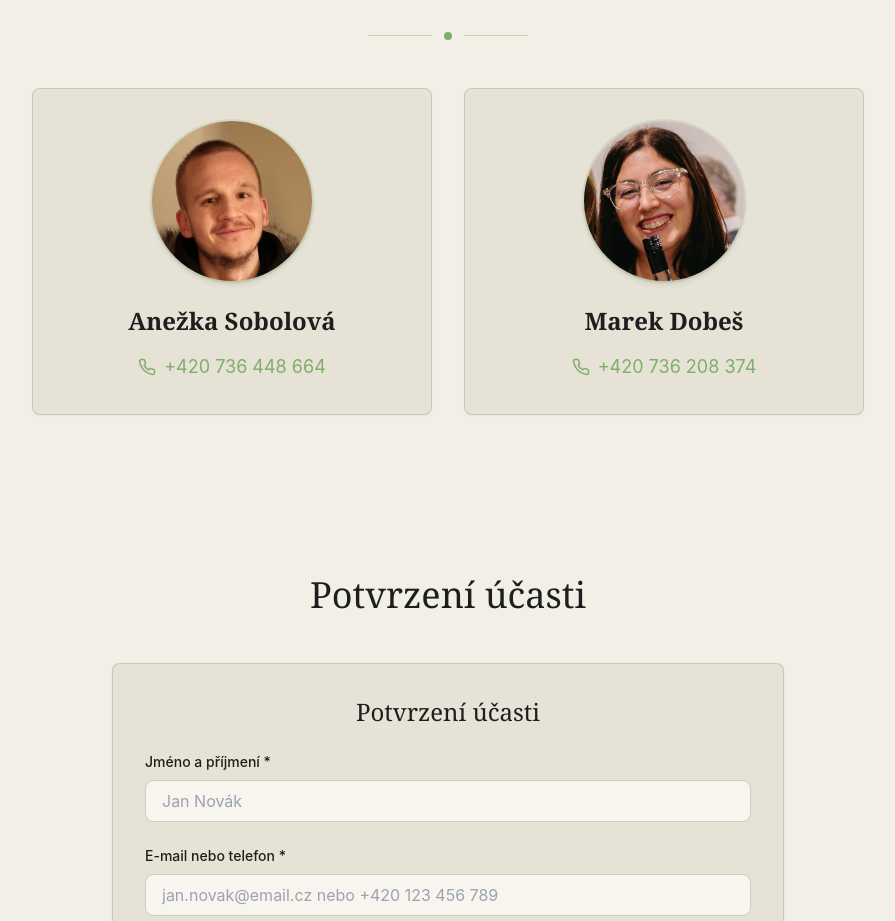
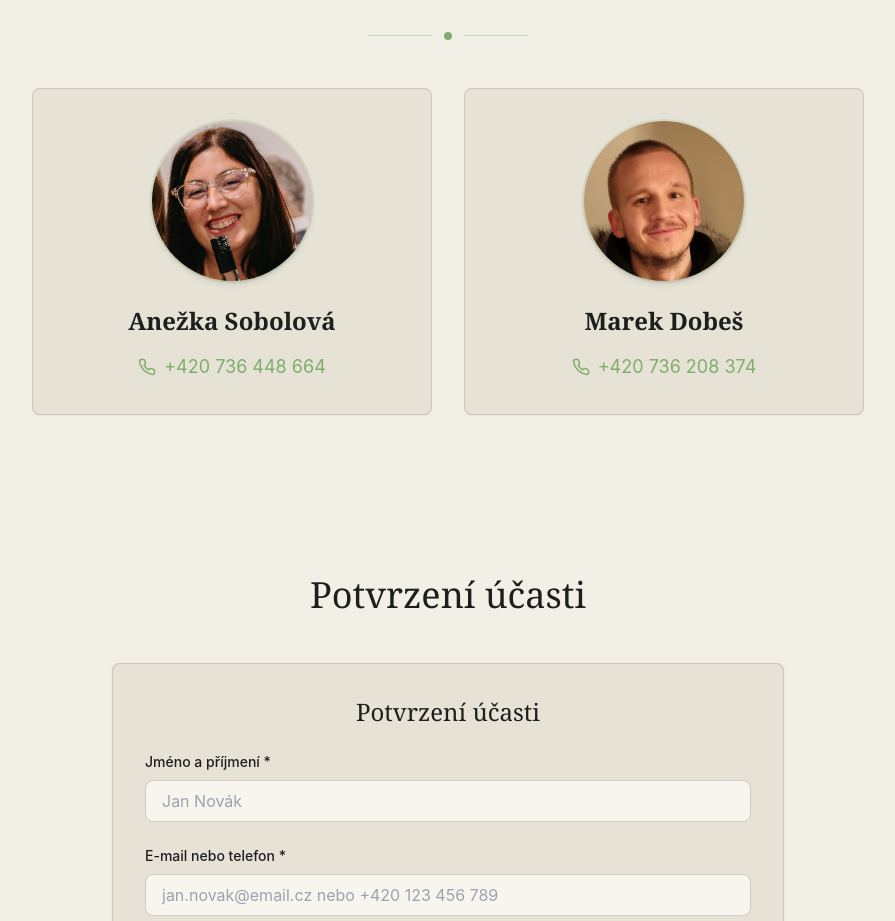
Before and after one commit to imlerith01/Wedding-web, a React (Vite) app: page / in a window 1280 px wide. Shown: the part 5105-6026 px from the top of the page, without its empty margins (192-1087 px from the left). Built offline with nearby package versions, Linux system fonts and the light colour scheme.

Commit message:
Update WitnessContacts.tsx

```diff
--- a/src/components/WitnessContacts.tsx
+++ b/src/components/WitnessContacts.tsx
@@ -11,12 +11,12 @@ const WitnessContacts = () => {
     {
       name: 'Anežka Sobolová',
       phone: '+420 736 448 664',
-      image: '/images/anezka-sobolova.jpg',
+      image: '/images/marek-dobes.jpg',
     },
     {
       name: 'Marek Dobeš',
       phone: '+420 736 208 374',
-      image: '/images/marek-dobes.jpg',
+      image: '/images/anezka-sobolova.jpg',
     },
   ];
 
```
